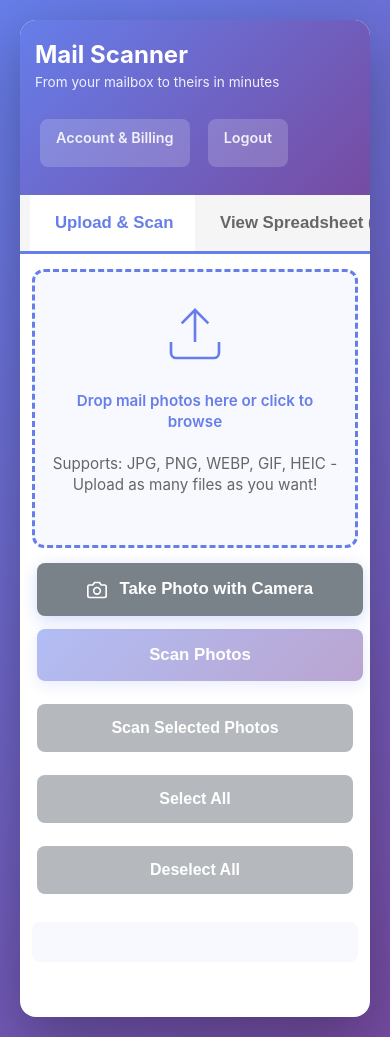
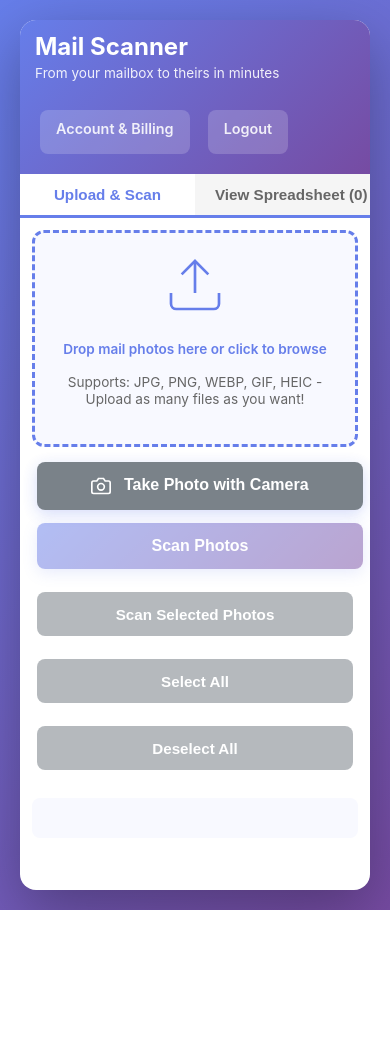
Before and after one commit to coramo123/mail-scanner, a Flask app: template templates/index.html in a window 390 px wide. After the commit the page ends 910 px from the top, so only its background shows below. Run offline with Flask 3, Linux system fonts and the light colour scheme; the template is opened without the code that fills it, so the values that code supplies are empty; parts of the project's set-up code (start-up, migrations or seed data) failed here and were passed over.

Commit message:
Optimize scanner and spreadsheet to fit mobile screens
- Reduced header size: 1.4em title (was 1.8em)
- Compact tabs: 50% width each, smaller padding
- Minimal upload area: 150px height, smaller text
- Buttons optimized: 44px height (Apple minimum)
- Results header inline: Title + actions on same row
- Smaller action buttons: 0.8em font, compact padding
- Table optimizations: Smaller fonts, sticky headers
- Full-width tables: Edge-to-edge on mobile
- Hide ZIP column on very small screens (<480px)
- Everything fits on screen with minimal scrolling

🤖 Generated with [Claude Code](https://claude.com/claude-code)

Co-Authored-By: Claude <noreply@anthropic.com>

```diff
--- a/static/css/style.css
+++ b/static/css/style.css
@@ -346,116 +346,159 @@ td em {
     color: #999;
 }
 
-/* Responsive Design */
+/* Responsive Design - Fit to Screen */
 @media (max-width: 768px) {
-    /* Make everything more spacious and touch-friendly */
+    /* Make everything compact and screen-friendly */
     body {
         font-size: 16px; /* Prevent iOS zoom on inputs */
     }
 
     .container {
         padding: 0;
+        max-width: 100%;
     }
 
+    /* Compact Header */
     header {
-        padding: 20px 15px;
+        padding: 12px 15px;
     }
 
     header h1 {
-        font-size: 1.8em;
-        margin-bottom: 5px;
+        font-size: 1.4em;
+        margin-bottom: 3px;
     }
 
     header p {
-        font-size: 0.95em;
+        font-size: 0.85em;
+        margin-top: 2px;
     }
 
+    /* Compact Tabs */
     .tabs {
         flex-direction: row;
         overflow-x: auto;
         -webkit-overflow-scrolling: touch;
-        padding: 0 10px;
+        padding: 0;
+        margin-bottom: 0;
     }
 
     .tab-button {
-        padding: 18px 25px; /* Larger touch targets */
-        font-size: 1.05em;
-        min-width: 120px;
+        padding: 12px 20px;
+        font-size: 0.95em;
+        min-width: 50%;
         white-space: nowrap;
+        border-bottom: 3px solid transparent;
     }
 
-    main {
-        padding: 15px 12px;
+    .tab-button.active {
+        border-bottom-color: #667eea;
     }
 
+    /* Compact Main Content */
+    main {
+        padding: 12px;
+    }
+
+    /* Very Compact Upload Area */
     .upload-area {
-        padding: 30px 15px;
-        min-height: 200px;
+        padding: 20px 12px;
+        min-height: 150px;
     }
 
     .upload-area h2 {
-        font-size: 1.2em;
-        margin-bottom: 10px;
+        font-size: 1.1em;
+        margin-bottom: 8px;
     }
 
     .upload-area p {
-        font-size: 0.95em;
-        margin-bottom: 20px;
-        line-height: 1.4;
+        font-size: 0.85em;
+        margin-bottom: 15px;
+        line-height: 1.3;
     }
 
-    /* Touch-friendly buttons but more compact */
+    /* Compact Buttons - Still Touch-Friendly */
     .btn {
         width: 100%;
-        padding: 14px 20px;
-        font-size: 1em;
-        min-height: 48px; /* Good touch target */
+        padding: 12px 16px;
+        font-size: 0.95em;
+        min-height: 44px; /* Apple minimum touch target */
         margin-bottom: 8px;
     }
 
     .btn-main {
-        padding: 16px 20px;
-        font-size: 1.05em;
+        padding: 14px 16px;
+        font-size: 1em;
     }
 
+    .btn svg {
+        width: 18px;
+        height: 18px;
+        margin-right: 6px;
+    }
+
+    /* Compact Results Header */
     .results-header {
-        flex-direction: column;
-        align-items: stretch;
-        gap: 10px;
-        margin-bottom: 15px;
+        flex-direction: row;
+        justify-content: space-between;
+        align-items: center;
+        gap: 8px;
+        margin-bottom: 10px;
     }
 
     .results-header h2 {
-        font-size: 1.3em;
+        font-size: 1.1em;
         margin: 0;
     }
 
     .results-actions {
-        flex-direction: row;
-        gap: 8px;
-        flex-wrap: wrap;
+        display: flex;
+        gap: 6px;
+        flex-wrap: nowrap;
     }
 
     .results-actions .btn {
-        flex: 1;
-        min-width: 100px;
-        padding: 12px 16px;
-        font-size: 0.9em;
+        flex: none;
+        min-width: auto;
+        padding: 8px 12px;
+        font-size: 0.8em;
+        white-space: nowrap;
     }
 
-    /* Make tables scroll horizontally on mobile */
+    /* Compact Table Display */
     .results-container {
         overflow-x: auto;
         -webkit-overflow-scrolling: touch;
+        margin: 0 -12px; /* Full width */
+        padding: 0 12px;
     }
 
     table {
-        font-size: 0.9em;
-        min-width: 600px; /* Force horizontal scroll */
+        font-size: 0.8em;
+        min-width: 100%;
+        width: 100%;
     }
 
     th, td {
-        padding: 12px 8px;
+        padding: 8px 6px;
+        font-size: 0.85em;
+    }
+
+    th {
+        position: sticky;
+        top: 0;
+        background: white;
+        z-index: 10;
+        font-size: 0.75em;
+        text-transform: uppercase;
+        letter-spacing: 0.5px;
+    }
+
+    /* Hide less important columns on very small screens */
+    @media (max-width: 480px) {
+        table th:nth-child(4),
+        table td:nth-child(4) {
+            display: none; /* Hide ZIP on very small screens */
+        }
     }
 }
 
```
